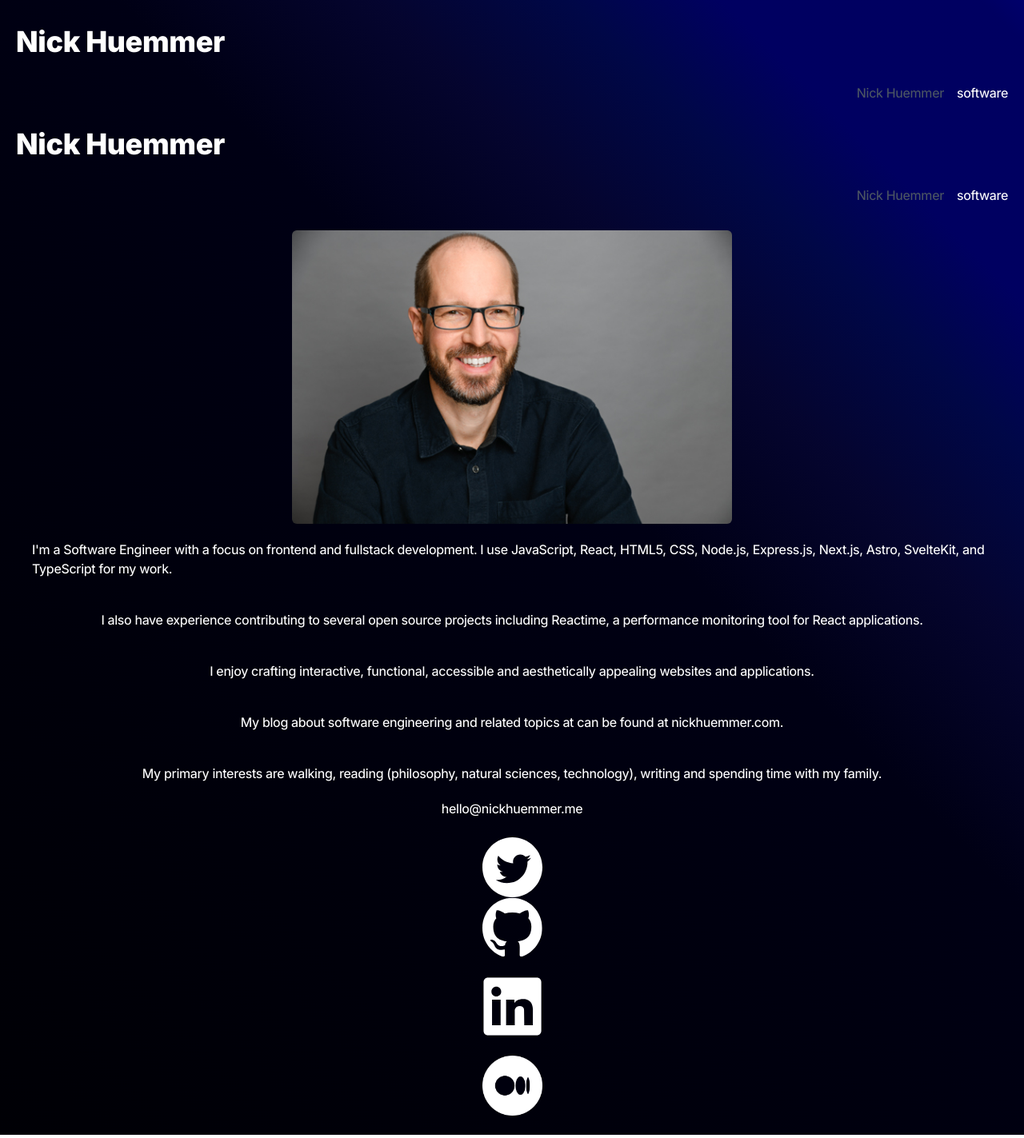
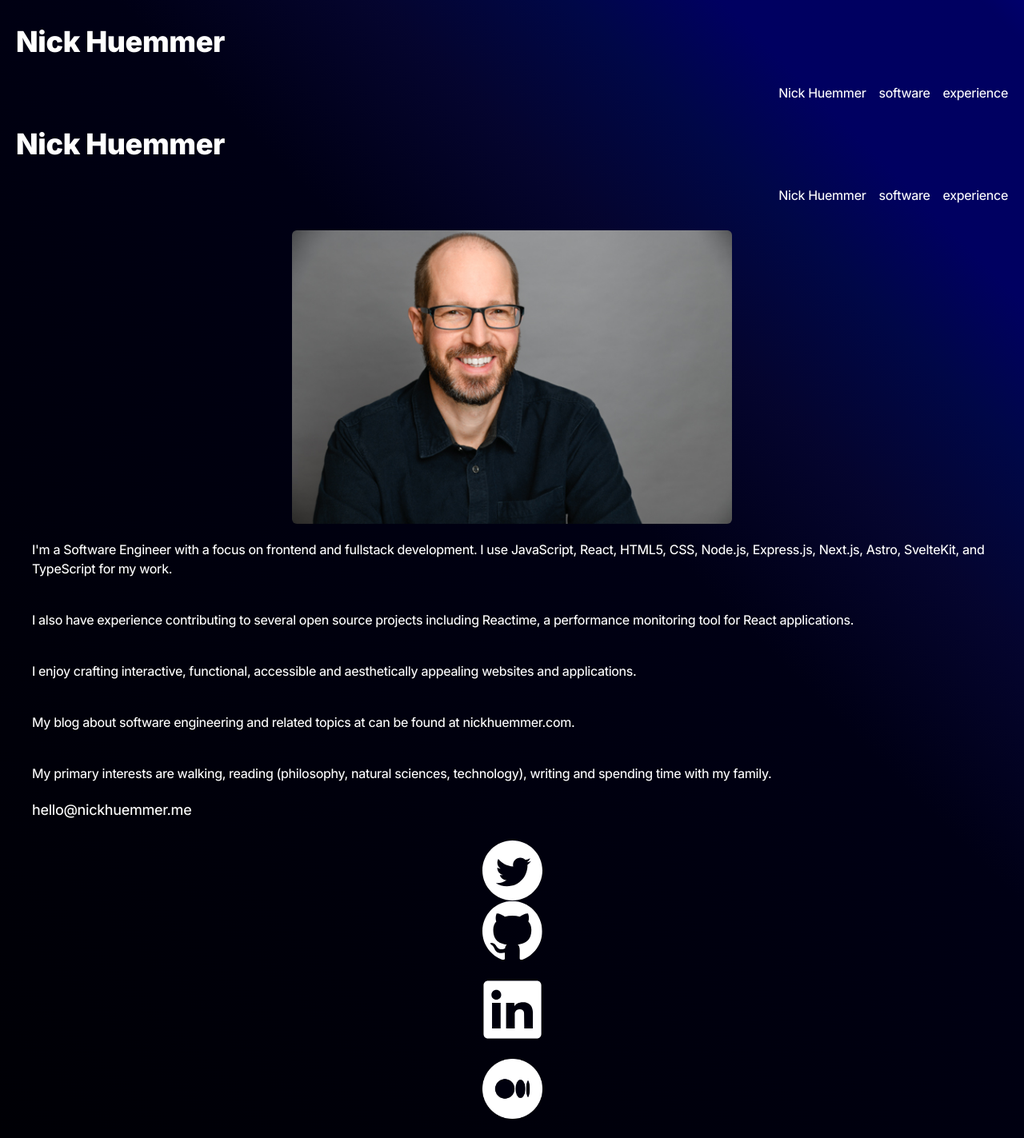
Before and after one commit to ElDuke717/personal-landing, a Next.js app: page / in a window 1280 px wide. Shown: the whole page at 80% size. Built offline with nearby package versions, Linux system fonts and the light colour scheme.

Commit message:
add experience page, styling

```diff
--- a/src/app/layout.tsx
+++ b/src/app/layout.tsx
@@ -21,11 +21,14 @@ export default function RootLayout({
       <body className={inter.className}>
       <h1 className="font-bold text-4xl mx-5 my-8">Nick Huemmer</h1>
       <div className="flex justify-end items-center mx-5 my-8">
-        <a className="cursor-default text-gray-600 dark:text-gray-400" href="/">
+        <a className="cursor-default" href="/">
           Nick Huemmer
         </a>
         <a className="ml-4" href="/software">
           software
+        </a>
+        <a className="ml-4" href="/experience">
+          experience
         </a>
       </div>
       <div>
--- a/src/app/page.tsx
+++ b/src/app/page.tsx
@@ -17,7 +17,7 @@ export default function Home() {
         priority
         className="next-image rounded-md"
       />
-      <div className="flex flex-col items-center justify-center mx-10">
+      <div className="flex flex-col items-left justify-center mx-10">
       <p className='my-5'>
         I&#39;m a Software Engineer with a focus on frontend and fullstack development.
         I use JavaScript, React, HTML5, CSS, Node.js, Express.js, Next.js, Astro, SvelteKit, and TypeScript for my work.</p>
@@ -31,11 +31,11 @@ export default function Home() {
         My primary interests are walking, reading (philosophy, natural sciences, technology), writing and spending time with my family.
         </p>
 
-      <a href="mailto:hello@nickhuemmer.me">hello@nickhuemmer.me</a>
+      <a className="text-lg font-semibold"href="mailto:hello@nickhuemmer.me">hello@nickhuemmer.me</a>
       </div>
       <br />
-      <div>
-        <div className='logo-div social'>
+      <div className="logos flex flex-col items-center justify-center">
+        <div className='logo-div social flex flex-col items-center justify-center'>
           <a href="https://twitter.com/njhuemmer">
             <Image
             src="/logos/twitter250.svg"
--- /dev/null
+++ b/src/experience/page.tsx
@@ -0,0 +1,3 @@
+export default function Experience() {
+    return <div>Experience</div>;
+}
```
